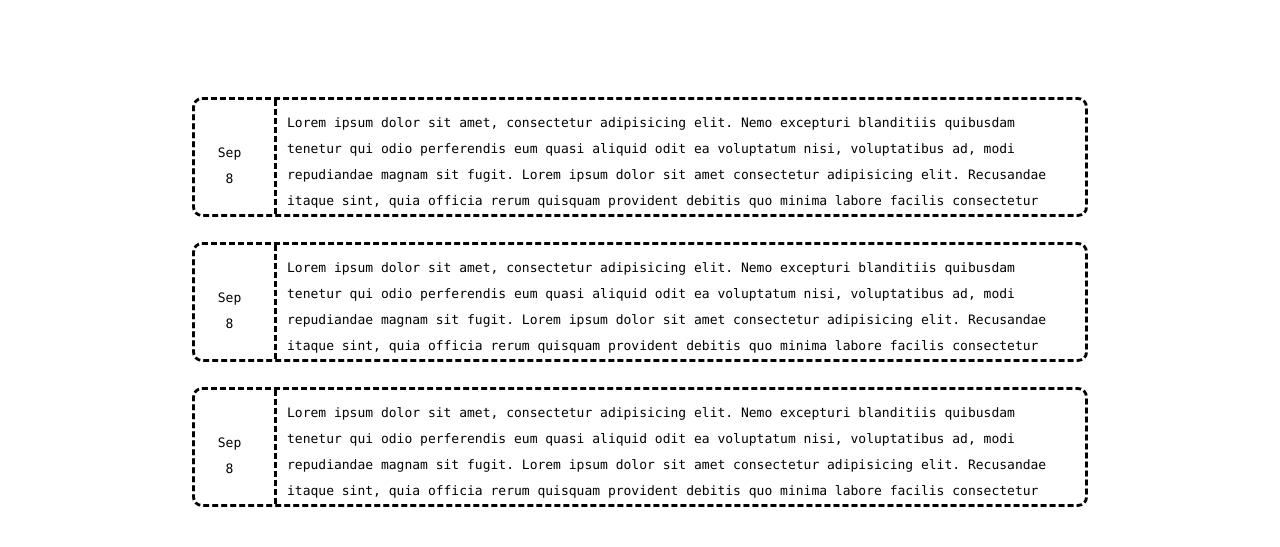
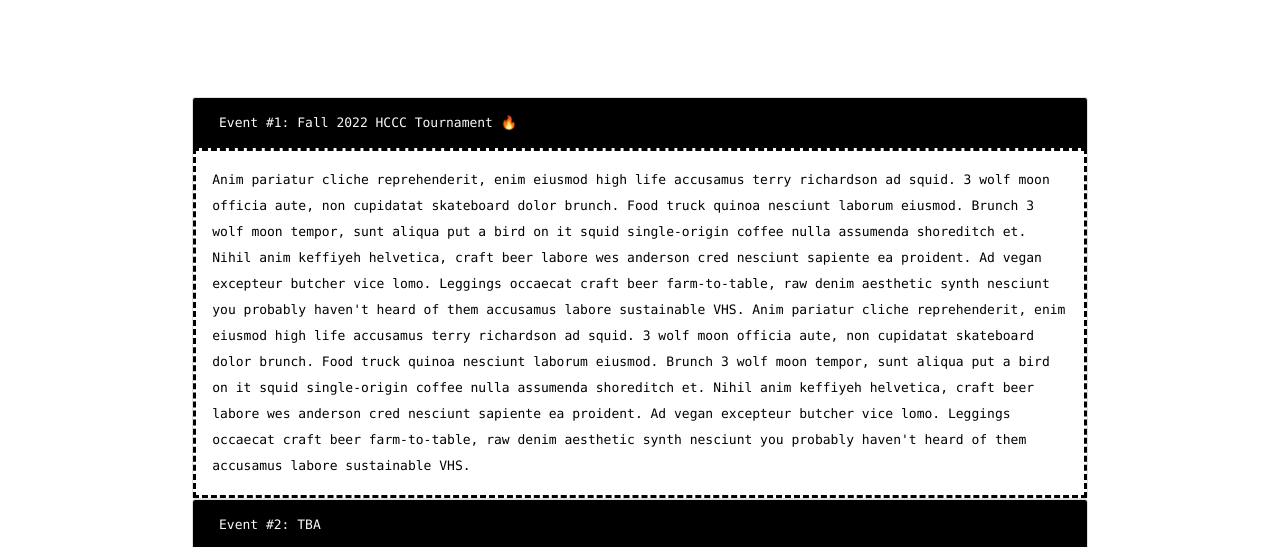
Before and after one commit to ArterioRodrigues/HunterChessClub, a website: page index.html in a window 1280 px wide. Shown: the part 1082-1629 px from the top of the page. Drawn offline with nearby package versions, Linux system fonts and the light colour scheme.

Commit message:
Update to nav

```diff
--- a/index.css
+++ b/index.css
@@ -60,7 +60,7 @@
     width: 0px;
     opacity: 0;
 
-    left: calc(50% - 18px);
+    left: calc(50% - 22px);
 
     font-weight: bold;
     position: absolute;
@@ -80,11 +80,7 @@
 
 }
 
-.black_pieces{
-    color: black;
-    background-color: white;
-    display: inline-flex;
-    flex-direction: row-reverse;
+.pieces{
     padding: 5px 0px 10px 0px;
     font-size: 30px;
 }
--- a/index.html
+++ b/index.html
@@ -4,14 +4,18 @@
     <meta charset="UTF-8">
     <meta http-equiv="X-UA-Compatible" content="IE=edge">
     <meta name="viewport" content="width=device-width, initial-scale=1.0">
-
+    <link href="https://cdn.jsdelivr.net/npm/bootstrap@5.2.0/dist/css/bootstrap.min.css" rel="stylesheet" integrity="sha384-gH2yIJqKdNHPEq0n4Mqa/HGKIhSkIHeL5AyhkYV8i59U5AR6csBvApHHNl/vI1Bx" crossorigin="anonymous">
     <link rel="stylesheet" href="https://cdn.jsdelivr.net/npm/bootstrap@4.0.0/dist/css/bootstrap.min.css" integrity="sha384-Gn5384xqQ1aoWXA+058RXPxPg6fy4IWvTNh0E263XmFcJlSAwiGgFAW/dAiS6JXm" crossorigin="anonymous">
     <link rel="stylesheet" href="index.css">
     <script src="index.js"></script>
+
     <title>Hunter Chess Club</title>
 </head>
 
 <body>
+
+
+    <div id = "Home">
         <nav id = "navbar" class="navbar fixed-top navbar-expand-lg navbar-light bg-light">
             <a class="navbar-brand" href="#">
                 <img src="assets/hccc-logo.png" width="30" height="30" class="d-inline-block align-top" alt="" style="border-radius: 20%;">
@@ -38,14 +42,8 @@
 
         </nav>
 
-    <div id = "Home">
         <div class = "data">
-            <!---
-            <div class = 'subtitle'>
-                <div class = "black_pieces">♚ ♛ ♜ ♝ ♞</div>
-            </div>
-            <div class = 'subtitle'>♚ ♛ ♜ ♝ ♞</div>
-            --->
+
             <h1 class="title">
                 <mark class = "title"> Hunter</mark>  <div class = "piece"> ♛ </div> <br>
 
@@ -74,75 +72,61 @@
                         ˯
                     </div>
                 </a>
+
+
             </div>
 
         </div>
     </div>
 
-    <div id = "Events" style="filter: invert(100%) ;">
+
+
+
+    <div id = "Events">
 
         <div class="data " >
 
 
-            <h1 class = "title" >
+            <h1 class = "title" style="filter: invert(100%) ;">
                 <mark class = "title">Upcoming</mark> <br>
                 Events
 
             </h1>
 
-            <div>
-                <div class = "event" style="margin-top:100px ;">
-                    <div class = "date">
-                        <div class   = "event-pad-date">
-                                Sep<br>8
+            <div id="accordion" style="margin-top:100px ;">
+
+                <div class="card">
+                    <div class="card-header" id="headingOne" style="background-color: black;">
+                        <button class="btn btn-outline-light mb-0" style="border:none;" data-toggle="collapse" data-target="#collapseOne" aria-expanded="true" aria-controls="collapseOne" onclick="handleEventClick(this,'collapseOne')">
+                          Event #1: Fall 2022 HCCC Tournament 🔥
+                        </button>
                     </div>
 
-                    </div>
-                    <div class = "info" >
-                        <div class = "event-pad">
-                            Lorem ipsum dolor sit amet, consectetur adipisicing elit. Nemo excepturi blanditiis
-                            quibusdam tenetur qui odio perferendis eum quasi aliquid odit ea voluptatum nisi, voluptatibus
-                            ad, modi repudiandae magnam sit fugit. Lorem ipsum dolor sit amet consectetur adipisicing elit.
-                            Recusandae itaque sint, quia officia rerum quisquam provident debitis quo minima labore facilis
-                            consectetur dolorum molestias nostrum quibusdam aspernatur eius obcaecati ipsum?
+                    <div id="collapseOne" class="collapse show" aria-labelledby="headingOne" data-parent="#accordion" style="border:dashed; border-color: black">
+                      <div class="card-body" style="color: black;">
+                        Anim pariatur cliche reprehenderit, enim eiusmod high life accusamus terry richardson ad squid. 3 wolf moon officia aute, non cupidatat skateboard dolor brunch. Food truck quinoa nesciunt laborum eiusmod. Brunch 3 wolf moon tempor, sunt aliqua put a bird on it squid single-origin coffee nulla assumenda shoreditch et. Nihil anim keffiyeh helvetica, craft beer labore wes anderson cred nesciunt sapiente ea proident. Ad vegan excepteur butcher vice lomo. Leggings occaecat craft beer farm-to-table, raw denim aesthetic synth nesciunt you probably haven't heard of them accusamus labore sustainable VHS.
+                        Anim pariatur cliche reprehenderit, enim eiusmod high life accusamus terry richardson ad squid. 3 wolf moon officia aute, non cupidatat skateboard dolor brunch. Food truck quinoa nesciunt laborum eiusmod. Brunch 3 wolf moon tempor, sunt aliqua put a bird on it squid single-origin coffee nulla assumenda shoreditch et. Nihil anim keffiyeh helvetica, craft beer labore wes anderson cred nesciunt sapiente ea proident. Ad vegan excepteur butcher vice lomo. Leggings occaecat craft beer farm-to-table, raw denim aesthetic synth nesciunt you probably haven't heard of them accusamus labore sustainable VHS.
                       </div>
                     </div>
                 </div>
 
-                <div class = "event">
-                    <div class = "date">
-                        <div class = "event-pad-date">Sep<br>8</div>
+                <div class="card">
+                <div class="card-header" id="headingTwo" style="background-color: black;">
+                    <button class="btn btn-outline-light collapsed mb-0" style="border:none;" data-toggle="collapse" data-target="#collapseTwo" aria-expanded="false" aria-controls="collapseTwo" onclick="handleEventClick(this, 'collapseTwo')">
+                        Event #2: TBA
+                    </button>
                 </div>
-
-                    <div class = "info" >
-                        <div class = "event-pad">
-                            Lorem ipsum dolor sit amet, consectetur adipisicing elit. Nemo excepturi blanditiis
-                            quibusdam tenetur qui odio perferendis eum quasi aliquid odit ea voluptatum nisi, voluptatibus
-                            ad, modi repudiandae magnam sit fugit. Lorem ipsum dolor sit amet consectetur adipisicing elit.
-                            Recusandae itaque sint, quia officia rerum quisquam provident debitis quo minima labore facilis
-                            consectetur dolorum molestias nostrum quibusdam aspernatur eius obcaecati ipsum?
-                        </div>
-                    </div>
-                </div>
-
-                <div class = "event">
-                    <div class = "date">
-                        <div class = "event-pad-date">Sep<br>8</div>
-                    </div>
-
-                    <div class = "info" >
-                        <div class = "event-pad">
-                            Lorem ipsum dolor sit amet, consectetur adipisicing elit. Nemo excepturi blanditiis
-                            quibusdam tenetur qui odio perferendis eum quasi aliquid odit ea voluptatum nisi, voluptatibus
-                            ad, modi repudiandae magnam sit fugit. Lorem ipsum dolor sit amet consectetur adipisicing elit.
-                            Recusandae itaque sint, quia officia rerum quisquam provident debitis quo minima labore facilis
-                            consectetur dolorum molestias nostrum quibusdam aspernatur eius obcaecati ipsum?
+                <div id="collapseTwo" class="collapse show" aria-labelledby="headingTwo" data-parent="#accordion" style="border:dashed; border-color: black">
+                    <div class="card-body" style="color: black;">
+                    Anim pariatur cliche reprehenderit, enim eiusmod high life accusamus terry richardson ad squid. 3 wolf moon officia aute, non cupidatat skateboard dolor brunch. Food truck quinoa nesciunt laborum eiusmod. Brunch 3 wolf moon tempor, sunt aliqua put a bird on it squid single-origin coffee nulla assumenda shoreditch et. Nihil anim keffiyeh helvetica, craft beer labore wes anderson cred nesciunt sapiente ea proident. Ad vegan excepteur butcher vice lomo. Leggings occaecat craft beer farm-to-table, raw denim aesthetic synth nesciunt you probably haven't heard of them accusamus labore sustainable VHS.
                     </div>
                 </div>
                 </div>
 
 
             </div>
+
+
         </div>
 
     </div>
@@ -185,5 +169,6 @@
         </div>
     </div>
 
+
 </body>
 </html>
--- a/index.js
+++ b/index.js
@@ -1,6 +1,4 @@
 function handleNavClick(node){
-
-
 
     nav_items = document.getElementsByClassName('nav-link');
 
@@ -21,3 +19,18 @@
 
     }
 }
+
+function handleEventClick(node, node_link){
+    event_node = document.getElementById(node_link);
+    let check = false;
+    for(let i = 0; i < event_node.classList.length; i++)
+    {
+        if(event_node.classList[i] == 'show')
+            check = true;
+    }
+    if(check)
+        event_node.classList.remove('show')
+
+    else
+        event_node.classList.add('show')
+}
```
Also changed, not shown: 1 other file. Lines whose indentation alone changed are shown as unchanged.
